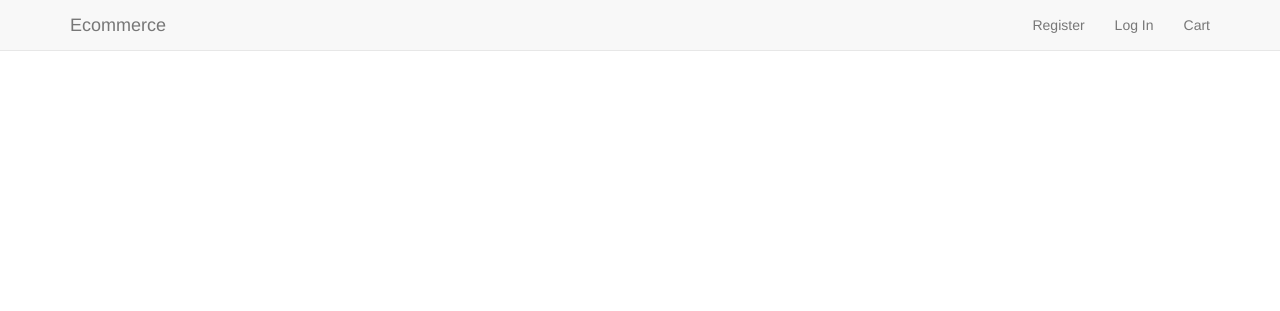
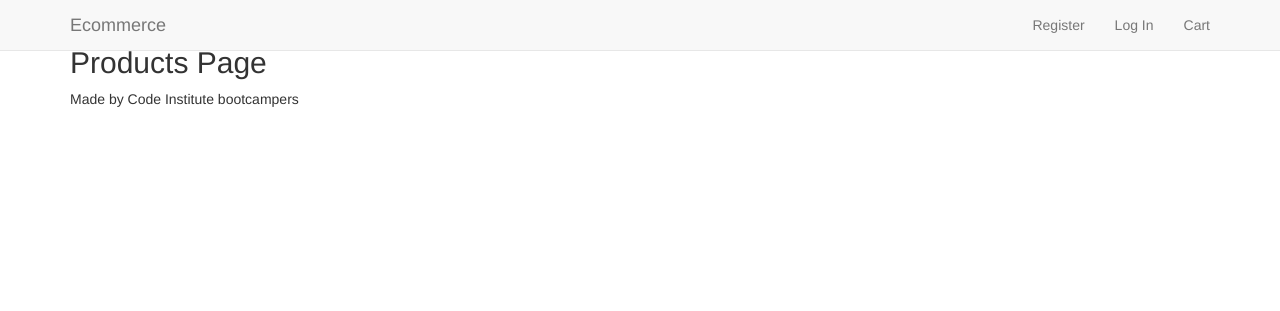
Before and after one commit to JohnL3/ecommerce, a Django app: template products/templates/products.html in a window 1280 px wide. Shown: the top 311 px of the page. Run offline with Django 3.2, Linux system fonts and the light colour scheme; the template is opened without the code that fills it, so the values that code supplies are empty; some libraries are stand-ins or nearby versions.

Commit message:
sorting to push to heroku

```diff
--- a/products/templates/products.html
+++ b/products/templates/products.html
@@ -1,5 +1,8 @@
-{% extends 'base.html' %} {% block content %}
+{% extends 'base.html' %}
 
+{% block content %}
+
+<h2>Products Page</h2>
 <div class="row row-flex">
     {% for product in products %}
 
```
Also changed, not shown: .travis.yml, search/views.py (line endings or trailing spaces), 1 other file.
